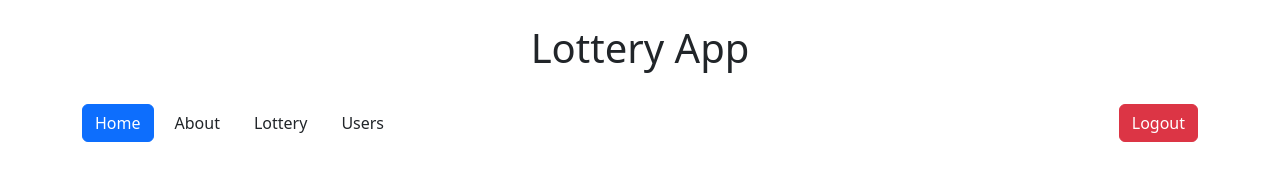
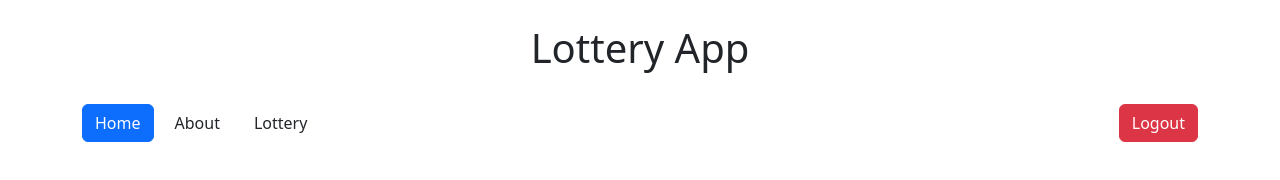
Before and after one commit to Maksim0403/vue-lottery-app, a Vue app: page / in a window 1280 px wide. Shown: the top 180 px of the page. Built offline with nearby package versions, Linux system fonts and the light colour scheme; no server answers; sample sign-in values are in the browser's storage; the HTML template or start-up script is replaced by a standard one.

Commit message:
Remove unused item

```diff
--- a/src/components/AppNavigation.vue
+++ b/src/components/AppNavigation.vue
@@ -44,12 +44,6 @@ const handleLogout = () => {
       :to="{ name: 'lottery' }">Lottery</router-link>
 
     <router-link
-      class="btn"
-      active-class="btn-primary text-white"
-      v-if="isAuthenticated"
-      :to="{ name: 'user', params: { id: 1 } }">Users</router-link>
-
-    <router-link
       v-if="!isAuthenticated"
       class="btn btn-primary ms-auto"
       :to="{ name: 'login' }"
```
